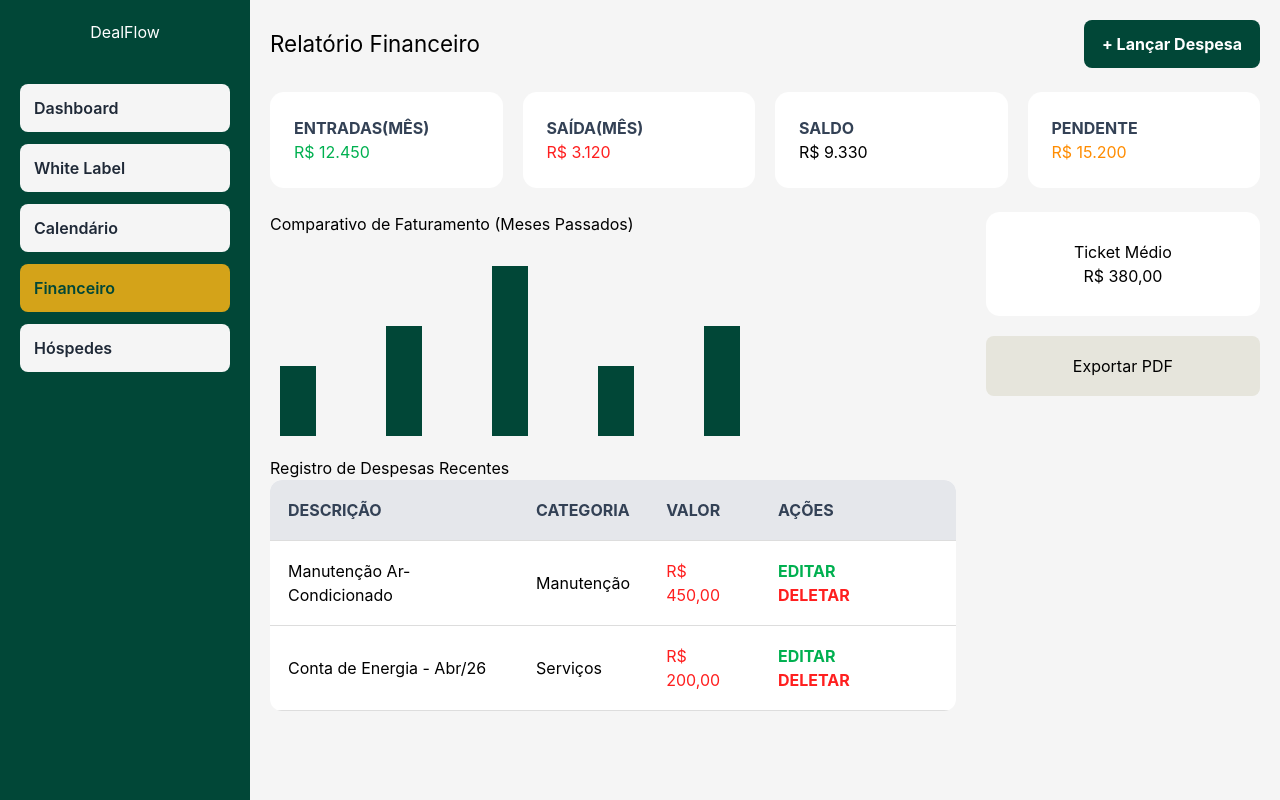
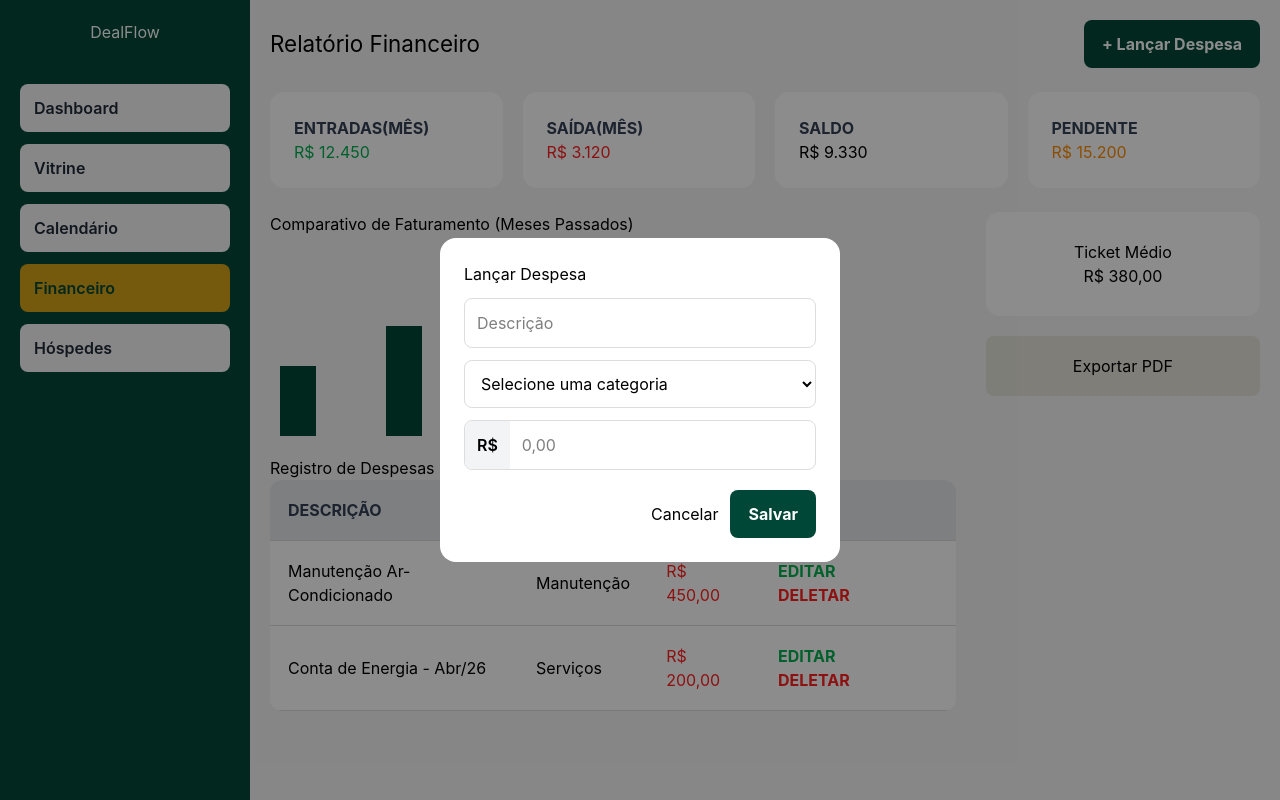
Before and after one commit to ArthurVSMatos/crm-hotel-white-label, a React (Vite) app in the folder frontend/: page /financeiro in a window 1280 px wide. Both pictures are taken after a click on the button "+ Lançar Despesa". Built offline with nearby package versions, Linux system fonts and the light colour scheme.

Commit message:
Finaliza tela Financeiro

```diff
--- /dev/null
+++ b/frontend/src/data/financeiroData.js
@@ -0,0 +1,21 @@
+export const resumoFinanceiro = {
+  entradas: "R$ 12.450",
+  saidas: "R$ 3.120",
+  saldo: "R$ 9.330",
+  pendente: "R$ 15.200",
+};
+
+export const despesasRecentes = [
+  {
+    id: 1,
+    descricao: "Manutenção Ar-Condicionado",
+    categoria: "Manutenção",
+    valor: "R$ 450,00",
+  },
+  {
+    id: 2,
+    descricao: "Conta de Energia - Abr/26",
+    categoria: "Serviços",
+    valor: "R$ 200,00",
+  },
+];
--- a/frontend/src/pages/Dashboard/Financeiro/Financeiro.css
+++ b/frontend/src/pages/Dashboard/Financeiro/Financeiro.css
@@ -137,3 +137,69 @@
   border-radius: 8px;
   cursor: pointer;
 }
+
+/* Formulario de Despesas */
+
+.modal-overlay {
+  position: fixed;
+  inset: 0;
+  background: rgba(0, 0, 0, 0.45);
+  display: flex;
+  align-items: center;
+  justify-content: center;
+}
+
+.modal {
+  background: white;
+  width: 400px;
+  padding: 24px;
+  border-radius: 16px;
+}
+
+.modal input {
+  width: 100%;
+  padding: 12px;
+  margin-top: 12px;
+  border: 1px solid #ddd;
+  border-radius: 8px;
+}
+
+.modal-actions {
+  display: flex;
+  justify-content: flex-end;
+  gap: 12px;
+  margin-top: 20px;
+}
+
+.modal select {
+  width: 100%;
+  padding: 12px;
+  margin-top: 12px;
+  border: 1px solid #ddd;
+  border-radius: 8px;
+}
+
+.input-money {
+  display: flex;
+  align-items: center;
+  margin-top: 12px;
+  border: 1px solid #ddd;
+  border-radius: 8px;
+  overflow: hidden;
+}
+
+.input-money span {
+  padding: 12px;
+  background: #f3f4f6;
+  font-weight: 600;
+}
+
+.input-money input {
+  border: none;
+  margin: 0;
+  flex: 1;
+}
+
+.input-money input:focus {
+  outline: none;
+}
--- a/frontend/src/pages/Dashboard/Financeiro/Financeiro.jsx
+++ b/frontend/src/pages/Dashboard/Financeiro/Financeiro.jsx
@@ -1,41 +1,132 @@
+import { useEffect, useState } from "react";
 import MainLayout from "../../../components/Layout/MainLayout";
 import "./Financeiro.css";
 
+import {
+  resumoFinanceiro,
+  despesasRecentes,
+} from "../../../data/financeiroData";
+
+// Página de relatório financeiro do CRM
 export default function Financeiro() {
+  // Controla a abertura e fechamento do modal de despesa
+  const [modalAberto, setModalAberto] = useState(false);
+
+  // Lista de despesas exibidas na tabela
+  // Primeiro tenta carregar do localStorage. Se não existir, usa os dados padrão.
+  const [despesas, setDespesas] = useState(() => {
+    const despesasSalvas = localStorage.getItem("despesas");
+
+    if (despesasSalvas) {
+      return JSON.parse(despesasSalvas);
+    }
+
+    return despesasRecentes;
+  });
+
+  // Dados digitados no formulário de nova despesa
+  const [novaDespesa, setNovaDespesa] = useState({
+    descricao: "",
+    categoria: "",
+    categoriaOutro: "",
+    valor: "",
+  });
+
+  // Sempre que a lista de despesas mudar, salva no localStorage
+  useEffect(() => {
+    localStorage.setItem("despesas", JSON.stringify(despesas));
+  }, [despesas]);
+
+  // Salva uma nova despesa temporariamente no FrontEnd
+  function salvarDespesa() {
+    const categoriaFinal =
+      novaDespesa.categoria === "Outros"
+        ? novaDespesa.categoriaOutro
+        : novaDespesa.categoria;
+
+    if (
+      !novaDespesa.descricao ||
+      !novaDespesa.categoria ||
+      !novaDespesa.valor
+    ) {
+      alert("Preencha todos os campos.");
+      return;
+    }
+
+    const despesa = {
+      id: Date.now(),
+      descricao: novaDespesa.descricao,
+      categoria: categoriaFinal,
+      valor: `R$ ${novaDespesa.valor}`,
+    };
+
+    setDespesas([...despesas, despesa]);
+
+    setNovaDespesa({
+      descricao: "",
+      categoria: "",
+      categoriaOutro: "",
+      valor: "",
+    });
+
+    setModalAberto(false);
+  }
+
+  function deletarDespesa(id) {
+    const despesasAtualizadas = despesas.filter(
+      (despesa) => despesa.id !== id
+    );
+
+    setDespesas(despesasAtualizadas);
+  }
+
   return (
     <MainLayout>
       <div className="financeiro-page">
+
+        {/* Cabeçalho da página */}
         <div className="financeiro-header">
           <h1>Relatório Financeiro</h1>
-          <button className="btn-despesa">+ Lançar Despesa</button>
+
+          <button
+            className="btn-despesa"
+            onClick={() => setModalAberto(true)}
+          >
+            + Lançar Despesa
+          </button>
         </div>
 
+        {/* Cards de resumo financeiro */}
         <div className="financeiro-cards">
           <div className="finance-card">
             <p>ENTRADAS(MÊS)</p>
-            <h2 className="green">R$ 12.450</h2>
+            <h2 className="green">{resumoFinanceiro.entradas}</h2>
           </div>
 
           <div className="finance-card">
             <p>SAÍDA(MÊS)</p>
-            <h2 className="red">R$ 3.120</h2>
+            <h2 className="red">{resumoFinanceiro.saidas}</h2>
           </div>
 
           <div className="finance-card">
             <p>SALDO</p>
-            <h2>R$ 9.330</h2>
+            <h2>{resumoFinanceiro.saldo}</h2>
           </div>
 
           <div className="finance-card">
             <p>PENDENTE</p>
-            <h2 className="orange">R$ 15.200</h2>
+            <h2 className="orange">{resumoFinanceiro.pendente}</h2>
           </div>
         </div>
 
+        {/* Conteúdo principal da tela financeira */}
         <div className="financeiro-content">
+
+          {/* Coluna esquerda: gráfico e tabela */}
           <div className="financeiro-left">
             <h2>Comparativo de Faturamento (Meses Passados)</h2>
 
+            {/* Gráfico visual temporário feito em CSS */}
             <div className="bar-chart">
               <div className="bar small"></div>
               <div className="bar medium"></div>
@@ -46,6 +137,7 @@ export default function Financeiro() {
 
             <h2>Registro de Despesas Recentes</h2>
 
+            {/* Tabela de despesas */}
             <table className="expense-table">
               <thead>
                 <tr>
@@ -57,29 +149,27 @@ export default function Financeiro() {
               </thead>
 
               <tbody>
-                <tr>
-                  <td>Manutenção Ar-Condicionado</td>
-                  <td>Manutenção</td>
-                  <td className="red">R$ 450,00</td>
-                  <td>
-                    <button className="edit">EDITAR</button>
-                    <button className="delete">DELETAR</button>
-                  </td>
-                </tr>
-
-                <tr>
-                  <td>Conta de Energia - Abr/26</td>
-                  <td>Serviços</td>
-                  <td className="red">R$ 200,00</td>
-                  <td>
-                    <button className="edit">EDITAR</button>
-                    <button className="delete">DELETAR</button>
-                  </td>
-                </tr>
+                {despesas.map((despesa) => (
+                  <tr key={despesa.id}>
+                    <td>{despesa.descricao}</td>
+                    <td>{despesa.categoria}</td>
+                    <td className="red">{despesa.valor}</td>
+                    <td>
+                      <button className="edit">EDITAR</button>
+                      <button
+                        className="delete"
+                        onClick={() => deletarDespesa(despesa.id)}
+                      >
+                        DELETAR
+                      </button>
+                    </td>
+                  </tr>
+                ))}
               </tbody>
             </table>
           </div>
 
+          {/* Coluna direita: indicadores extras */}
           <aside className="financeiro-right">
             <div className="ticket-card">
               <p>Ticket Médio</p>
@@ -89,6 +179,91 @@ export default function Financeiro() {
             <button className="export-btn">Exportar PDF</button>
           </aside>
         </div>
+
+        {/* Modal para cadastrar nova despesa */}
+        {modalAberto && (
+          <div className="modal-overlay">
+            <div className="modal">
+              <h2>Lançar Despesa</h2>
+
+              <input
+                type="text"
+                placeholder="Descrição"
+                value={novaDespesa.descricao}
+                onChange={(e) =>
+                  setNovaDespesa({
+                    ...novaDespesa,
+                    descricao: e.target.value,
+                  })
+                }
+              />
+
+              <select
+                value={novaDespesa.categoria}
+                onChange={(e) =>
+                  setNovaDespesa({
+                    ...novaDespesa,
+                    categoria: e.target.value,
+                    categoriaOutro: "",
+                  })
+                }
+              >
+                <option value="">Selecione uma categoria</option>
+                <option value="Manutenção">Manutenção</option>
+                <option value="Serviços">Serviços</option>
+                <option value="Limpeza">Limpeza</option>
+                <option value="Marketing">Marketing</option>
+                <option value="Funcionários">Funcionários</option>
+                <option value="Outros">Outros</option>
+              </select>
+
+              {/* Campo aparece apenas quando a categoria "Outros" é selecionada */}
+              {novaDespesa.categoria === "Outros" && (
+                <input
+                  type="text"
+                  placeholder="Digite a categoria"
+                  value={novaDespesa.categoriaOutro}
+                  onChange={(e) =>
+                    setNovaDespesa({
+                      ...novaDespesa,
+                      categoriaOutro: e.target.value,
+                    })
+                  }
+                />
+              )}
+
+              <div className="input-money">
+                <span>R$</span>
+
+                <input
+                  type="number"
+                  placeholder="0,00"
+                  value={novaDespesa.valor}
+                  onChange={(e) =>
+                    setNovaDespesa({
+                      ...novaDespesa,
+                      valor: e.target.value,
+                    })
+                  }
+                />
+              </div>
+
+              <div className="modal-actions">
+                <button onClick={() => setModalAberto(false)}>
+                  Cancelar
+                </button>
+
+                <button
+                  className="btn-despesa"
+                  onClick={salvarDespesa}
+                >
+                  Salvar
+                </button>
+              </div>
+            </div>
+          </div>
+        )}
+
       </div>
     </MainLayout>
   );
--- a/frontend/src/pages/Dashboard/components/Sidebar.jsx
+++ b/frontend/src/pages/Dashboard/components/Sidebar.jsx
@@ -16,7 +16,7 @@ export default function Sidebar() {
         </NavLink>
 
         <NavLink to="/whitelabel" className="menu-item">
-          White Label
+          Vitrine
         </NavLink>
 
         <NavLink to="/calendario" className="menu-item">
```
Also changed, not shown: frontend/src/data/dashboardData.js (added), frontend/src/data/hospedesData.js (added), frontend/src/data/reservasData.js (added).
